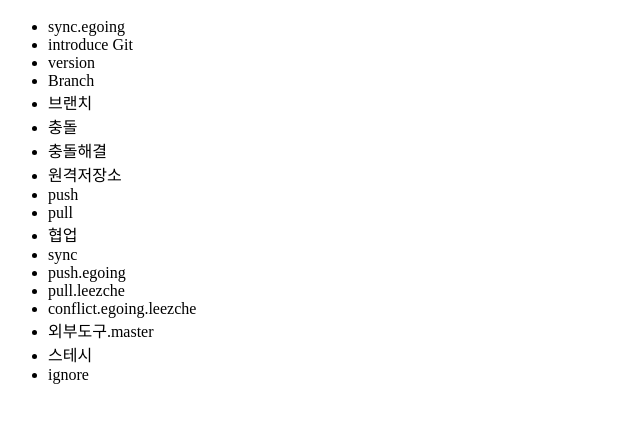
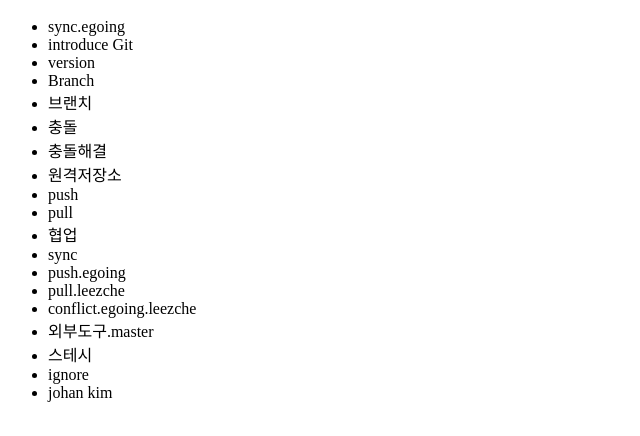
Before and after one commit to johankim/OpenWeb_git_johankim, a plain HTML site: page index.html in a window 1280 px wide. Shown: the part 48-484 px from the top of the page, without its empty margins (0-640 px from the left). Drawn offline with Linux system fonts and the light colour scheme.

Commit message:
JohanKIM add

```diff
--- a/index.html
+++ b/index.html
@@ -26,6 +26,7 @@
             <li>외부도구.master</li>
             <li>스테시</li>
             <li>ignore</li>
+            <li>johan kim</li>
         </ul>
     </body>
 </html>
```
